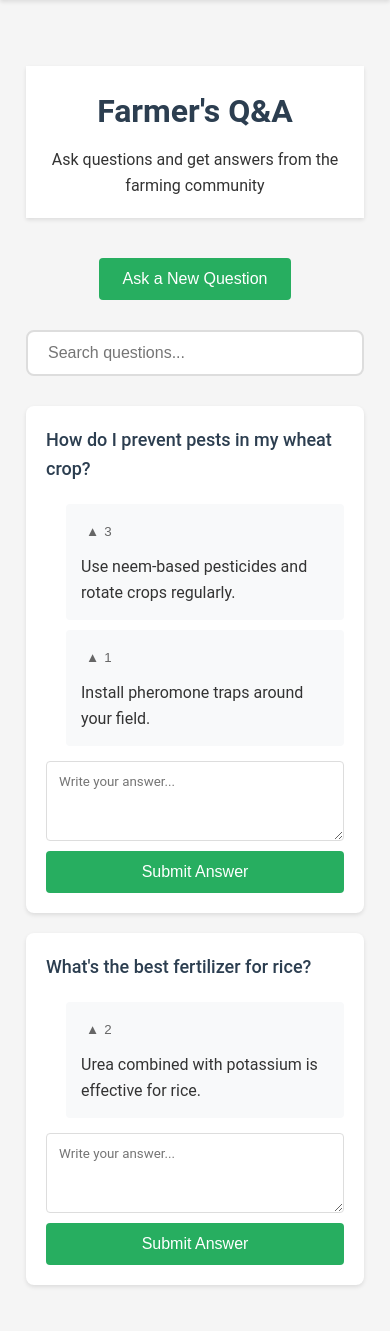
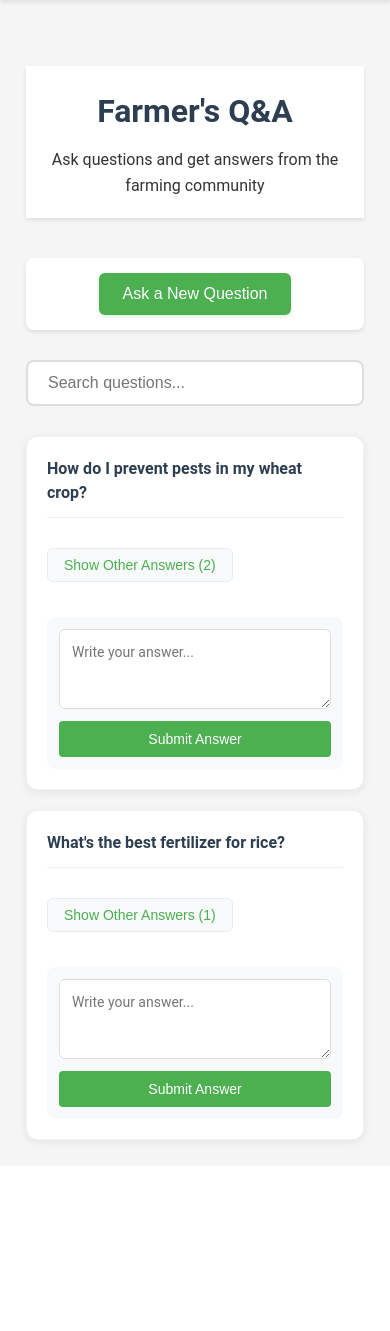
Before and after one commit to sauravZope/KrishiMitra.github.io, a Node server app: page /qa in a window 390 px wide; the page is wider, and only the part inside the window is pictured. Shown: the part 56-1387 px from the top of that part. After the commit the page ends 1202 px from the top of that part, so only its background shows below. Run offline with Node 20, Linux system fonts and the light colour scheme; some libraries are stand-ins or nearby versions.

Commit message:
Enhance Q&A UI and functionality: Update styles for better layout and responsiveness, add answer visibility toggle feature, and improve button interactions.

```diff
--- a/public/css/qa.css
+++ b/public/css/qa.css
@@ -51,12 +51,13 @@ header h1 {
 
 .no-results {
     text-align: center;
-    padding: 20px;
-    background-color: #fff;
-    border-radius: 8px;
-    margin-top: 20px;
+    padding: 40px 20px;
+    background: white;
+    border-radius: 12px;
+    margin-top: 30px;
     color: #666;
-    box-shadow: 0 2px 4px rgba(0,0,0,0.1);
+    box-shadow: 0 2px 8px rgba(0, 0, 0, 0.08);
+    border: 1px solid rgba(0, 0, 0, 0.05);
 }
 
 .no-results.hidden {
@@ -66,156 +67,331 @@ header h1 {
 .ask-question-container {
     margin-bottom: 30px;
     text-align: center;
+    padding: 20px;
+    background: white;
+    border-radius: 8px;
+    box-shadow: 0 2px 4px rgba(0, 0, 0, 0.1);
 }
 
 #askQuestionBtn {
-    background-color: #27ae60;
+    background: #4CAF50;
     color: white;
     border: none;
     padding: 12px 24px;
-    border-radius: 4px;
+    border-radius: 6px;
     cursor: pointer;
     font-size: 16px;
-    transition: background-color 0.3s;
+    font-weight: 500;
+    display: inline-flex;
+    align-items: center;
+    gap: 8px;
+    transition: all 0.2s ease;
+    box-shadow: 0 2px 4px rgba(76, 175, 80, 0.2);
 }
 
 #askQuestionBtn:hover {
-    background-color: #219a52;
+    background: #45a049;
+    transform: translateY(-1px);
+    box-shadow: 0 4px 8px rgba(76, 175, 80, 0.3);
+}
+
+#askQuestionBtn:active {
+    transform: translateY(0);
+    box-shadow: 0 2px 4px rgba(76, 175, 80, 0.2);
 }
 
 .question-form-container {
-    background-color: #fff;
-    padding: 20px;
+    background: white;
+    padding: 25px;
     border-radius: 8px;
     margin-top: 20px;
-    box-shadow: 0 2px 4px rgba(0,0,0,0.1);
+    box-shadow: 0 4px 8px rgba(0, 0, 0, 0.1);
     text-align: left;
+    transition: all 0.3s ease;
+    opacity: 1;
+    transform: translateY(0);
 }
 
 .question-form-container.hidden {
-    display: none;
+    opacity: 0;
+    transform: translateY(-10px);
+    pointer-events: none;
+    margin: 0;
+    padding: 0;
+    height: 0;
+    overflow: hidden;
 }
 
 .question-form-container h2 {
     margin-bottom: 20px;
     color: #2c3e50;
+    font-size: 1.5rem;
+    font-weight: 600;
 }
 
 #questionForm {
     display: flex;
     flex-direction: column;
-    gap: 15px;
+    gap: 20px;
 }
 
-textarea {
+#questionForm textarea {
     width: 100%;
-    min-height: 120px;
-    padding: 12px;
+    min-height: 150px;
+    padding: 15px;
     border: 1px solid #ddd;
-    border-radius: 4px;
+    border-radius: 6px;
     resize: vertical;
     font-family: inherit;
+    font-size: 15px;
+    line-height: 1.6;
+    transition: border-color 0.2s ease, box-shadow 0.2s ease;
+}
+
+#questionForm textarea:focus {
+    border-color: #4CAF50;
+    box-shadow: 0 0 0 2px rgba(76, 175, 80, 0.2);
+    outline: none;
 }
 
 .form-actions {
     display: flex;
-    gap: 10px;
+    gap: 12px;
     justify-content: flex-end;
 }
 
-.btn-primary {
-    background-color: #27ae60;
+#questionForm .btn-primary {
+    background: #4CAF50;
     color: white;
     border: none;
     padding: 12px 24px;
-    border-radius: 4px;
+    border-radius: 6px;
     cursor: pointer;
-    font-size: 16px;
-    transition: background-color 0.3s;
+    font-size: 15px;
+    font-weight: 500;
+    transition: all 0.2s ease;
+    box-shadow: 0 2px 4px rgba(76, 175, 80, 0.2);
 }
 
-.btn-primary:hover {
-    background-color: #219a52;
+#questionForm .btn-primary:hover {
+    background: #45a049;
+    transform: translateY(-1px);
+    box-shadow: 0 4px 8px rgba(76, 175, 80, 0.3);
 }
 
-.btn-secondary {
-    background-color: #95a5a6;
+#questionForm .btn-primary:active {
+    transform: translateY(0);
+    box-shadow: 0 2px 4px rgba(76, 175, 80, 0.2);
+}
+
+#questionForm .btn-secondary {
+    background: #f44336;
     color: white;
     border: none;
     padding: 12px 24px;
-    border-radius: 4px;
+    border-radius: 6px;
     cursor: pointer;
-    font-size: 16px;
-    transition: background-color 0.3s;
+    font-size: 15px;
+    font-weight: 500;
+    transition: all 0.2s ease;
+    box-shadow: 0 2px 4px rgba(244, 67, 54, 0.2);
 }
 
-.btn-secondary:hover {
-    background-color: #7f8c8d;
+#questionForm .btn-secondary:hover {
+    background: #d32f2f;
+    transform: translateY(-1px);
+    box-shadow: 0 4px 8px rgba(244, 67, 54, 0.3);
+}
+
+#questionForm .btn-secondary:active {
+    transform: translateY(0);
+    box-shadow: 0 2px 4px rgba(244, 67, 54, 0.2);
+}
+
+#questionsList {
+    display: flex;
+    flex-direction: column;
+    gap: 25px;
+    margin-top: 30px;
 }
 
 .question-card {
-    background-color: #fff;
-    padding: 20px;
-    border-radius: 8px;
-    margin-bottom: 20px;
-    box-shadow: 0 2px 4px rgba(0,0,0,0.1);
+    background: white;
+    border-radius: 12px;
+    padding: 25px;
+    margin-bottom: 0;
+    box-shadow: 0 2px 8px rgba(0, 0, 0, 0.08);
+    transition: all 0.3s ease;
+    border: 1px solid rgba(0, 0, 0, 0.05);
+}
+
+.question-card:hover {
+    transform: translateY(-2px);
+    box-shadow: 0 4px 12px rgba(0, 0, 0, 0.12);
+    border-color: rgba(76, 175, 80, 0.2);
 }
 
 .question-text {
     font-size: 18px;
+    font-weight: 600;
+    margin-bottom: 20px;
+    color: #2c3e50;
+    line-height: 1.5;
+    padding-bottom: 15px;
+    border-bottom: 1px solid #eee;
+}
+
+.show-answers-btn {
+    background: #f8f9fa;
+    border: 1px solid #e9ecef;
+    color: #4CAF50;
+    cursor: pointer;
+    padding: 8px 16px;
+    margin: 15px 0;
+    border-radius: 6px;
     font-weight: 500;
-    margin-bottom: 15px;
-    color: #2c3e50;
+    font-size: 14px;
+    display: inline-flex;
+    align-items: center;
+    gap: 6px;
+    transition: all 0.2s ease;
+}
+
+.show-answers-btn:hover {
+    background: #e9ecef;
+    color: #45a049;
+    border-color: #dee2e6;
+}
+
+.show-answers-btn:active {
+    transform: translateY(1px);
 }
 
 .answers-list {
     margin-top: 20px;
-    padding-left: 20px;
+    padding-top: 20px;
+    border-top: 1px solid #eee;
+    max-height: 2000px;
+    overflow: hidden;
+    transition: all 0.3s ease;
+    opacity: 1;
+    transform: translateY(0);
+}
+
+.answers-list.hidden {
+    max-height: 0;
+    opacity: 0;
+    transform: translateY(-10px);
+    pointer-events: none;
+    margin: 0;
+    padding: 0;
+    border-top: none;
 }
 
 .answer-card {
-    background-color: #f8f9fa;
-    padding: 15px;
-    border-radius: 4px;
-    margin-bottom: 10px;
+    background: #f8f9fa;
+    border-radius: 8px;
+    padding: 20px;
+    margin: 15px 0;
     display: flex;
-    align-items: flex-start;
-    gap: 15px;
+    gap: 20px;
+    transition: all 0.2s ease;
+    border: 1px solid #e9ecef;
+}
+
+.answer-card:hover {
+    background: #f0f2f5;
+    transform: translateX(5px);
+    border-color: #dee2e6;
 }
 
 .answer-content {
     flex-grow: 1;
+    font-size: 15px;
+    line-height: 1.6;
+    color: #2c3e50;
 }
 
 .upvote-btn {
-    background: none;
-    border: none;
+    background: white;
+    border: 1px solid #e9ecef;
+    color: #666;
     cursor: pointer;
-    color: #666;
     display: flex;
     flex-direction: column;
     align-items: center;
-    gap: 5px;
-    padding: 5px;
+    gap: 6px;
+    padding: 8px;
+    border-radius: 6px;
+    min-width: 45px;
+    transition: all 0.2s ease;
 }
 
 .upvote-btn:hover {
-    color: #27ae60;
+    color: #4CAF50;
+    border-color: #4CAF50;
+    background: #f8f9fa;
+    transform: translateY(-2px);
+}
+
+.upvote-btn:active {
+    transform: translateY(0);
 }
 
 .upvote-count {
-    font-weight: 500;
+    font-weight: 600;
+    font-size: 14px;
+    color: #2c3e50;
 }
 
 .answer-form {
-    margin-top: 15px;
+    margin-top: 20px;
+    padding: 15px;
+    background: #f8f9fa;
+    border-radius: 8px;
     display: flex;
-    gap: 10px;
+    flex-direction: column;
+    gap: 12px;
 }
 
 .answer-form textarea {
-    flex-grow: 1;
-    min-height: 80px;
+    width: 100%;
+    min-height: 100px;
+    padding: 12px;
+    border: 1px solid #ddd;
+    border-radius: 6px;
+    resize: vertical;
+    font-family: inherit;
+    font-size: 14px;
+    line-height: 1.5;
+    transition: border-color 0.2s ease, box-shadow 0.2s ease;
+}
+
+.answer-form textarea:focus {
+    border-color: #4CAF50;
+    box-shadow: 0 0 0 2px rgba(76, 175, 80, 0.2);
+    outline: none;
+}
+
+.answer-form .btn-primary {
+    align-self: flex-end;
+    padding: 8px 20px;
+    font-size: 14px;
+    background: #4CAF50;
+    color: white;
+    border: none;
+    border-radius: 4px;
+    cursor: pointer;
+    transition: background-color 0.2s ease, transform 0.1s ease;
+}
+
+.answer-form .btn-primary:hover {
+    background: #45a049;
+    transform: translateY(-1px);
+}
+
+.answer-form .btn-primary:active {
+    transform: translateY(0);
 }
 
 /* Override navigation styles */
@@ -252,20 +428,58 @@ textarea {
         padding: 10px;
     }
 
+    #questionsList {
+        gap: 20px;
+        margin-top: 20px;
+    }
+
+    .question-card {
+        padding: 20px;
+    }
+
+    .question-text {
+        font-size: 16px;
+        margin-bottom: 15px;
+        padding-bottom: 12px;
+    }
+
     .answer-card {
-        flex-direction: column;
-        gap: 10px;
+        padding: 15px;
+        gap: 15px;
     }
 
     .upvote-btn {
-        flex-direction: row;
+        min-width: 40px;
+        padding: 6px;
     }
 
     .answer-form {
-        flex-direction: column;
+        padding: 12px;
+    }
+
+    .answer-form textarea {
+        min-height: 80px;
+    }
+
+    .answer-form .btn-primary {
+        width: 100%;
+        padding: 10px;
     }
 
     .form-actions {
         flex-direction: column;
     }
+
+    .ask-question-container {
+        padding: 15px;
+    }
+
+    .question-form-container {
+        padding: 20px;
+    }
+
+    #questionForm .btn-primary,
+    #questionForm .btn-secondary {
+        width: 100%;
+    }
 }
--- a/public/js/qa.js
+++ b/public/js/qa.js
@@ -2,6 +2,7 @@
 const STORAGE_KEY = 'farmerQA';
 let questions = [];
 let filteredQuestions = [];
+let visibleAnswers = new Set(); // Track which answers are visible
 
 // Load initial data
 function loadData() {
@@ -133,10 +134,14 @@ function renderQuestions() {
 
         // Sort answers by upvotes
         const sortedAnswers = [...question.answers].sort((a, b) => b.upvotes - a.upvotes);
+        const isVisible = visibleAnswers.has(question.id);
 
         questionCard.innerHTML = `
             <div class="question-text">${question.text}</div>
-            <div class="answers-list">
+            <button class="show-answers-btn" onclick="toggleAnswers(${question.id})">
+                ${isVisible ? 'Hide Other Answers' : `Show Other Answers (${question.answers.length})`}
+            </button>
+            <div class="answers-list ${isVisible ? '' : 'hidden'}" id="answers-${question.id}">
                 ${sortedAnswers.map(answer => `
                     <div class="answer-card">
                         <button class="upvote-btn" onclick="upvoteAnswer(${question.id}, ${answer.id})">
@@ -155,6 +160,22 @@ function renderQuestions() {
 
         questionsList.appendChild(questionCard);
     });
+}
+
+// Add new function to toggle answers visibility
+function toggleAnswers(questionId) {
+    const answersList = document.getElementById(`answers-${questionId}`);
+    const showAnswersBtn = answersList.previousElementSibling;
+
+    if (answersList.classList.contains('hidden')) {
+        answersList.classList.remove('hidden');
+        showAnswersBtn.textContent = 'Hide Other Answers';
+        visibleAnswers.add(questionId);
+    } else {
+        answersList.classList.add('hidden');
+        showAnswersBtn.textContent = `Show Other Answers (${questions.find(q => q.id === questionId).answers.length})`;
+        visibleAnswers.delete(questionId);
+    }
 }
 
 // Event Listeners
```
